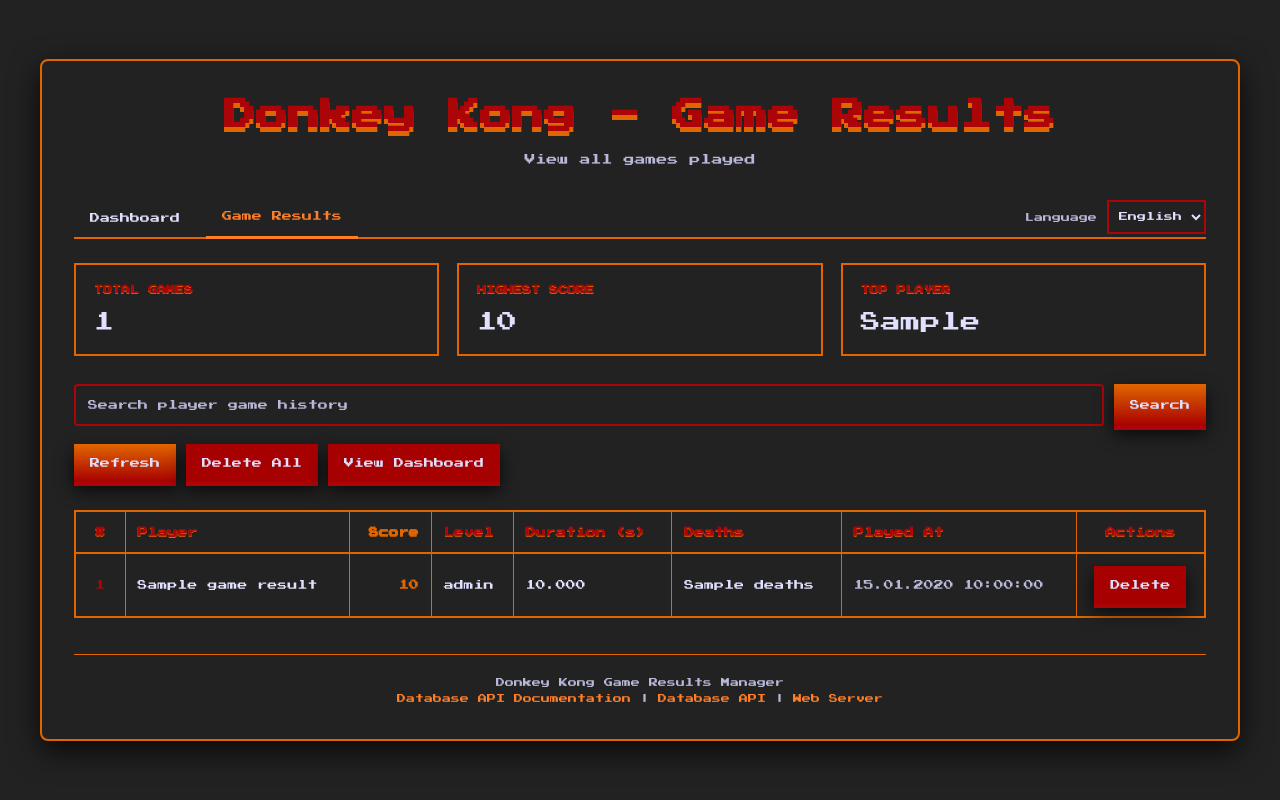
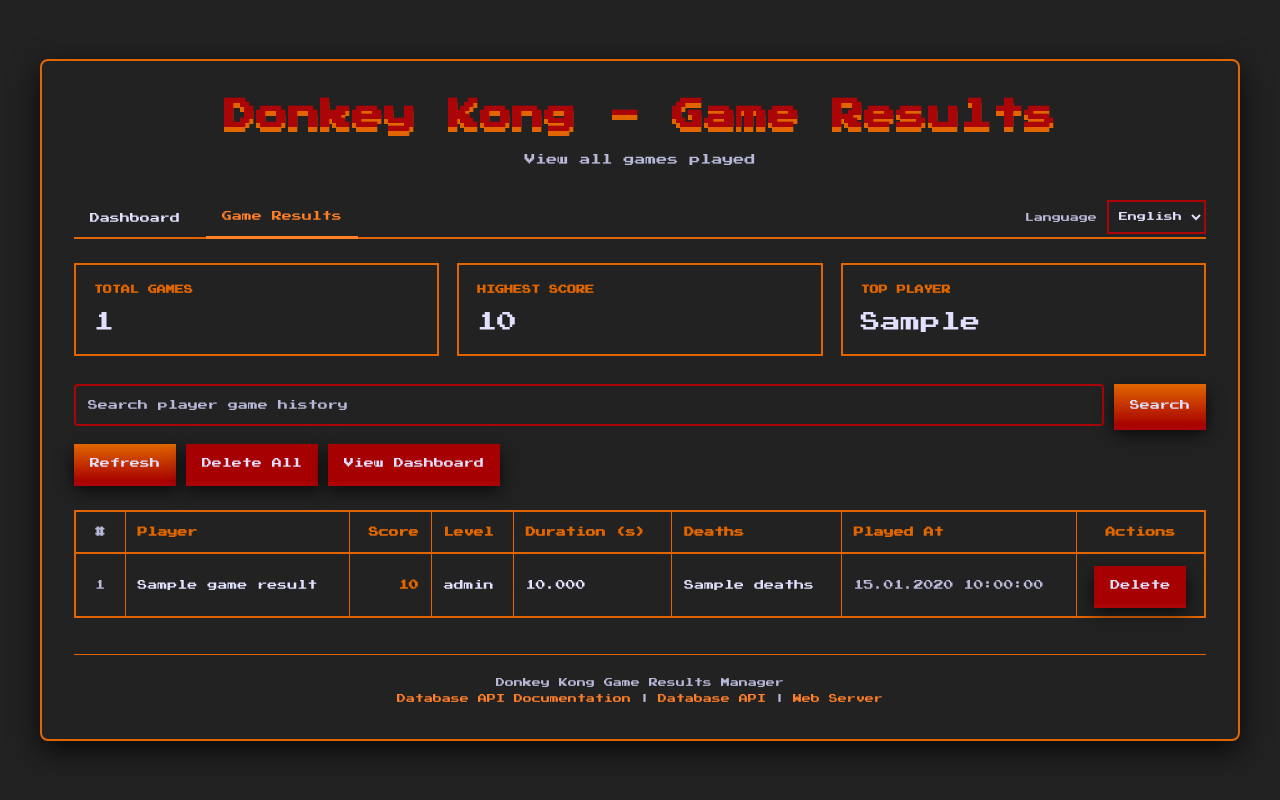
Before and after one commit to JaZafier00716/donkey-kong-fx, a Spring app: template donkeykong-web/src/main/resources/templates/game-results.html in a window 1280 px wide. Run offline with Thymeleaf, Linux system fonts and the light colour scheme; the template is opened without the code that fills it: most values are stand-ins (such as "Sample title", 1, 10 or a date in 2020); data that the repository does not hold is empty.

Commit message:
web: raise contrast of small red text and add visible focus outline
CSS only; the pages already used the game palette and pixel font.

Co-Authored-By: Claude Opus 5.5 <noreply@anthropic.com>
Claude-Session: https://claude.ai/code/session_01MK94ZPA6Mu8r4LmUVtbNPt

```diff
--- a/donkeykong-web/src/main/resources/static/css/donkeykong.css
+++ b/donkeykong-web/src/main/resources/static/css/donkeykong.css
@@ -130,11 +130,10 @@ h1 {
 }
 
 .stat-card h3 {
-    color: var(--dk-red);
+    color: var(--dk-orange);
     font-size: 9px;
     line-height: 1.6;
     margin-bottom: 10px;
-    text-shadow: 0 1px 0 var(--dk-orange);
     text-transform: uppercase;
 }
 
@@ -243,8 +242,7 @@ td {
 }
 
 th {
-    color: var(--dk-red);
-    text-shadow: 0 1px 0 var(--dk-orange);
+    color: var(--dk-orange);
 }
 
 .sort-link {
@@ -263,7 +261,7 @@ tbody tr:hover {
 }
 
 .rank {
-    color: var(--dk-red);
+    color: var(--dk-muted);
     text-align: center;
     width: 50px;
 }
@@ -296,7 +294,7 @@ tbody tr:hover {
 }
 
 .empty-state h2 {
-    color: var(--dk-red);
+    color: var(--dk-orange);
     font-size: 18px;
     margin-bottom: 16px;
 }
@@ -326,6 +324,15 @@ tbody tr:hover {
 
 .footer a:hover {
     color: var(--dk-text);
+}
+
+/* visible keyboard focus, same light frame as in the game */
+a:focus-visible,
+button:focus-visible,
+input:focus-visible,
+select:focus-visible {
+    outline: 3px solid var(--dk-text);
+    outline-offset: 2px;
 }
 
 @media (max-width: 768px) {
```
